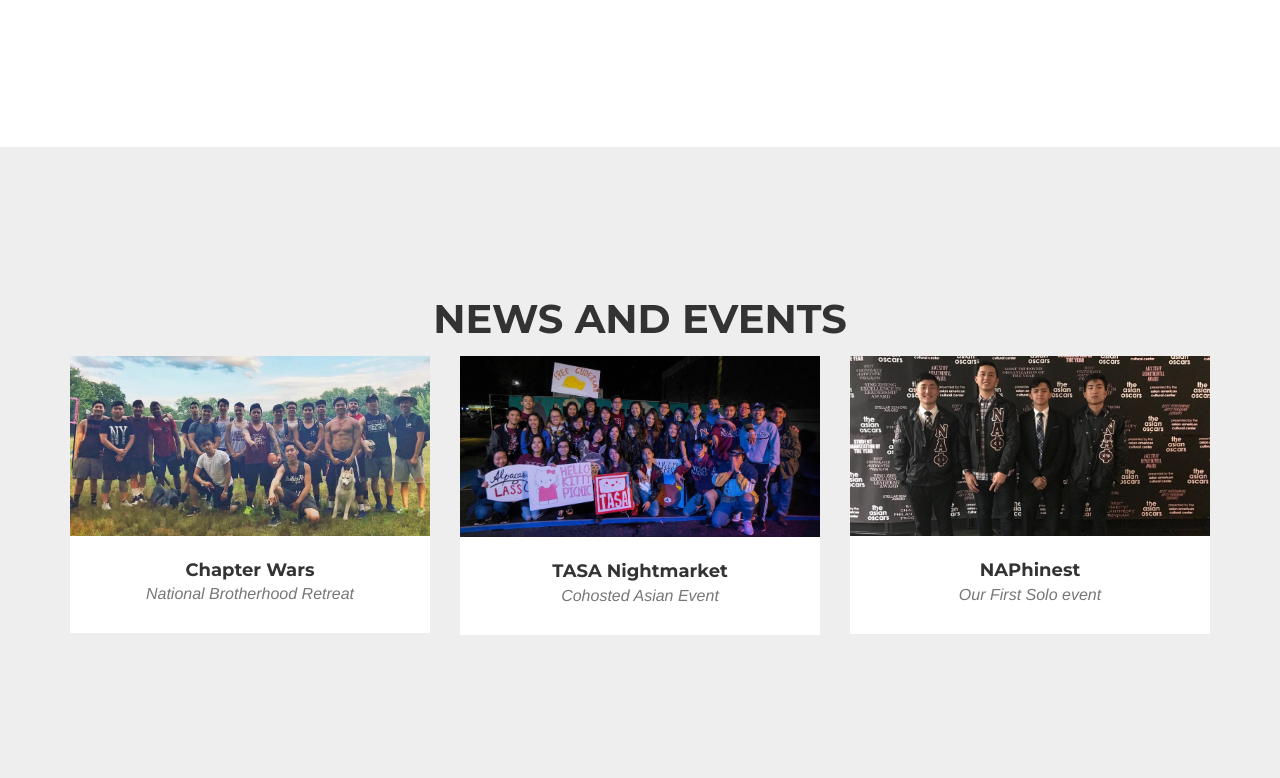
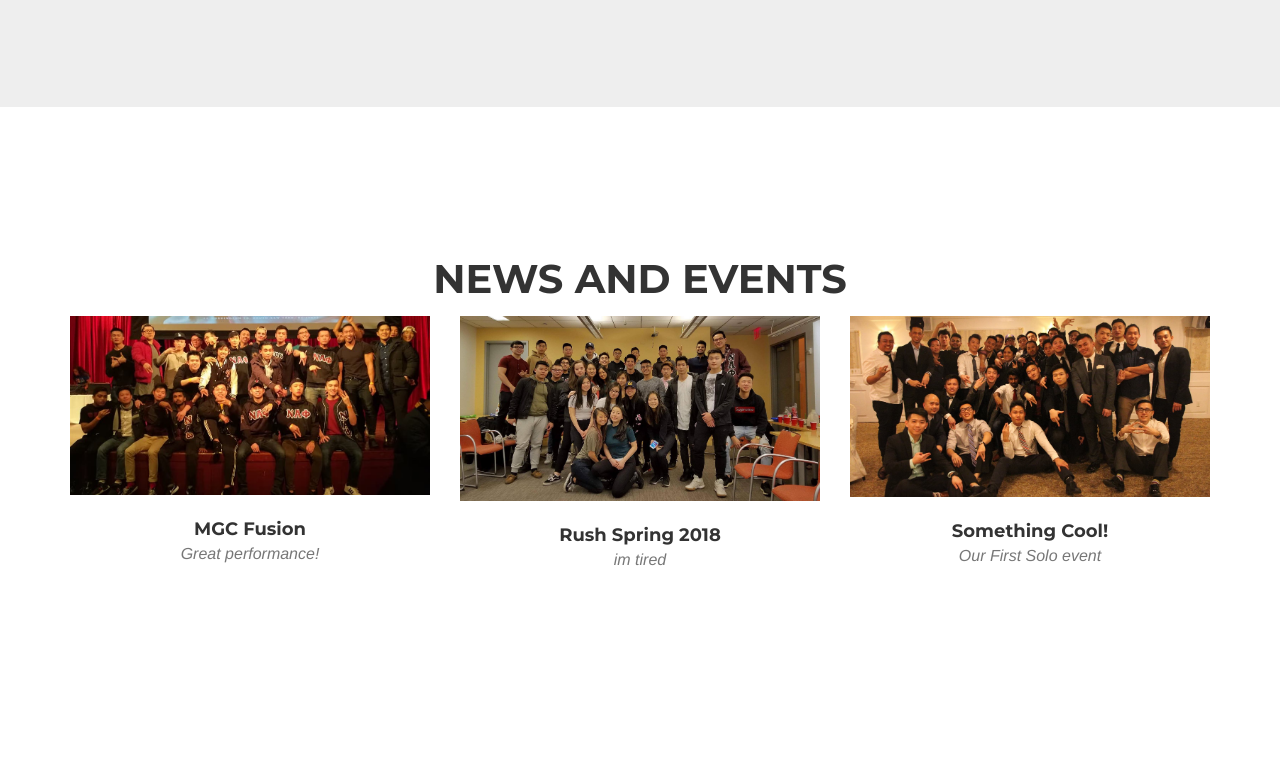
Before and after one commit to sitnaphi/sitnaphi.github.io, a website: page index.html in a window 1280 px wide. Shown: the part 1442-2220 px from the top of the page. Drawn offline with nearby package versions, Linux system fonts and the light colour scheme; a web font is replaced by a local one.

Commit message:
added stuff

```diff
--- a/index.html
+++ b/index.html
@@ -10,7 +10,7 @@
     <meta name="author" content="">
     <meta name="referrer" content="origin">
 
-    <title>NYU Nu Alpha Phi</title>
+    <title>NYU Nu Alpha Phi Epsilon Chapter: Naphi</title>
 
     <!-- Bootstrap Core CSS -->
     <link href="vendor/bootstrap/css/bootstrap.min.css" rel="stylesheet">
@@ -81,15 +81,15 @@
     <header>
         <div class="container">
             <div class="intro-text">
-                <div class="intro-lead-in">Welcome To The Brotherhood</div>
-                <div class="intro-heading">In Unity We Stand Strong</div>
+                <div class="intro-lead-in"></div>
+                <div class="intro-heading">Welcome To The Tightest Brotherhood</div>
                <!-- <a href="#services" class="page-scroll btn btn-xl">Turbstart</a> -->
             </div>
         </div>
     </header>
 
     <!-- Services Section -->
-    <section id="services">
+    <section id="services" class="bg-light-gray">
         <div class="container">
             <div class="row">
                 <div class="col-lg-12 text-center">
@@ -127,7 +127,7 @@
     </section>
 
     <!-- Portfolio Grid Section -->
-    <section id="portfolio" class="bg-light-gray">
+    <section id="portfolio" >
         <div class="container">
             <div class="row">
                 <div class="col-lg-12 text-center">
@@ -142,11 +142,11 @@
                                 <i class="fa fa-plus fa-3x"></i>
                             </div>
                         </div>
-                        <img src="img/portfolio/chapterwars.jpg" class="img-responsive" alt="">
+                        <img src="img/portfolio/fusion.jpg" class="img-responsive" alt="">
                     </a>
                     <div class="portfolio-caption">
-                        <h4>Chapter Wars</h4>
-                        <p class="text-muted">National Brotherhood Retreat</p>
+                        <h4>MGC Fusion</h4>
+                        <p class="text-muted">Great performance!</p>
                     </div>
                 </div>
                 <div class="col-md-4 col-sm-6 portfolio-item">
@@ -156,11 +156,11 @@
                                 <i class="fa fa-plus fa-3x"></i>
                             </div>
                         </div>
-                        <img src="img/portfolio/tasa.jpg" class="img-responsive" alt="">
+                        <img src="img/portfolio/luna.jpg" class="img-responsive" alt="">
                     </a>
                     <div class="portfolio-caption">
-                        <h4>TASA Nightmarket</h4>
-                        <p class="text-muted">Cohosted Asian Event</p>
+                        <h4>Rush Spring 2018</h4>
+                        <p class="text-muted">im tired</p>
                     </div>
                 </div>
                 <div class="col-md-4 col-sm-6 portfolio-item">
@@ -170,10 +170,10 @@
                                 <i class="fa fa-plus fa-3x"></i>
                             </div>
                         </div>
-                        <img src="img/portfolio/phinest.jpg" class="img-responsive" alt="">
+                        <img src="img/portfolio/rush.jpg" class="img-responsive" alt="">
                     </a>
                     <div class="portfolio-caption">
-                        <h4>NAPhinest</h4>
+                        <h4>Something Cool!</h4>
                         <p class="text-muted">Our First Solo event</p>
                     </div>
                 </div>
@@ -182,7 +182,7 @@
     </section>
 
     <!-- Team Section -->
-    <section id="team">
+    <section id="team" class="bg-light-gray">
         <div class="container">
             <div class="row">
                 <div class="col-lg-12 text-center">
@@ -217,7 +217,7 @@
             </div>
     </section>
     <!-- About Section -->
-    <section id="about" class="bg-light-gray">
+    <section id="about">
         <div class="container">
             <div class="row">
                 <div class="col-lg-12 text-center">
@@ -376,6 +376,8 @@
                 </div>
                 <div class="col-md-4">
                     <ul class="list-inline social-buttons">
+                                               <li><a href="https://www.naphi.com"><i class="fa fa-globe"></i></a>
+                        </li>
                         <li><a href="https://www.facebook.com/rutgers.naphi"><i class="fa fa-facebook"></i></a>
                         </li>
                         <li><a href="https://www.instagram.com/rutgersnaphi/"><i class="fa fa-instagram"></i></a>
```
Also changed, not shown: img/header-bg.jpg, img/older.jpg (added), img/portfolio/23509253_1533541313366398_2353416722431386899_o.jpg (added), img/portfolio/fusion.jpg (added), img/portfolio/luna.jpg (added), img/portfolio/rush.jpg (added), img/team/1.jpg, img/team/2.jpg, img/team/3.jpg.
